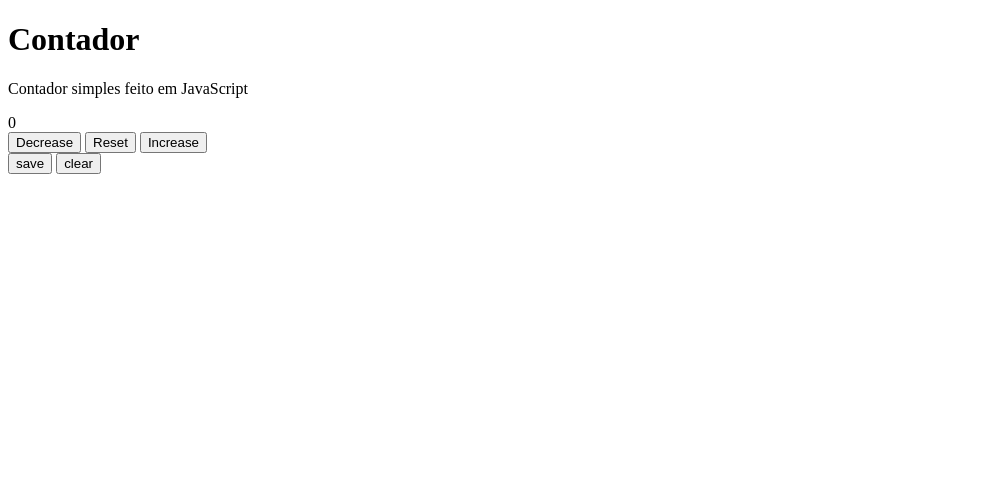
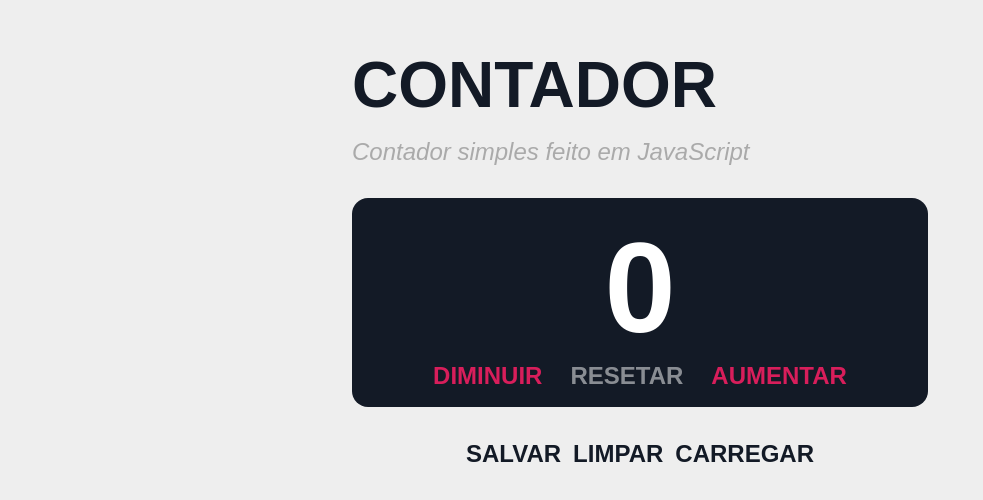
Before and after one commit to archmums/simple-counter, a plain HTML site: page index.html in a window 1280 px wide. Shown: the whole page, without its empty margins (0-983 px from the left). Drawn offline with Linux system fonts and the light colour scheme.

Commit message:
css da aplicação completo

```diff
--- a/index.html
+++ b/index.html
@@ -21,24 +21,28 @@
 		<div class="counter">
 			<div class="counter-value">0</div>
 			<div class="counter-controls">
-				<button>
-					<span>Decrease</span>
+				<button data-action="decrease">
+					<span>Diminuir</span>
 				</button>
-				<button>
-					<span>Reset</span>
+				<button data-action="reset">
+					<span>Resetar</span>
 				</button>
-				<button>
-					<span>Increase</span>
+				<button data-action="increase">
+					<span>Aumentar</span>
 				</button>
 			</div>
 		</div>
 		<div class="save">
 			<button data-action="save">
-				<span>save</span>
+				<span>Salvar</span>
 			</button>
 
 			<button data-action="clear">
-				<span>clear</span>
+				<span>Limpar</span>
+			</button>
+
+			<button data-action="load">
+				<span>Carregar</span>
 			</button>
 		</div>
 	</main>
--- a/main.css
+++ b/main.css
@@ -0,0 +1,112 @@
+:root {
+  --primary: #D81E5B;
+  --secondary: #8A4FFf;
+  --grey: #AAA;
+  --light: #EEE;
+  --dark: #131A26;
+
+}
+
+* {
+  box-sizing: border-box;
+  margin: 0;
+
+  font-family: 'Fira sans', sans-serif;
+
+}
+
+body {
+  background-color: var(--light);
+}
+
+main {
+  padding: 3rem 2rem;
+  max-width: 640px;
+  margin: 0 auto;
+}
+
+h1 {
+  color: var(--dark);
+  font-size: 4rem;
+  text-transform: uppercase;
+  margin-bottom: 1rem;
+}
+
+p {
+  color: var(--grey);
+  font-size: 1.5rem;
+  font-style: italic;
+  margin-bottom: 2rem;
+}
+
+.counter {
+  background-color: var(--dark);
+  padding: 1rem;
+  border-radius: 1rem;
+  color: white;
+}
+
+.counter-value {
+  font-size: 8rem;
+  font-weight: 600;
+  text-align: center;
+}
+
+.counter-controls {
+  display: flex;
+  justify-content: center;
+  align-items: center;
+  margin-top: 0 -0.5rem;
+}
+
+.counter-controls button {
+  margin: 0 0.5rem;
+}
+
+button {
+  appearance: none;
+  background: none;
+  border: none;
+  outline: none;
+
+  color: var(--primary);
+  font-size: 1.5rem;
+  font-weight: 700;
+  text-transform: uppercase;
+  cursor: pointer;
+
+  transition: 0.4s ease-out;
+}
+
+button span {
+  display: block;
+  transition: 0.4s ease-out;
+
+}
+
+button[data-action="reset"] {
+  color: white;
+  opacity: 0.5;
+}
+
+button[data-action="reset"]:hover {
+  opacity: 1;
+}
+
+.save {
+  margin-top: 2rem;
+  margin-left: -0.5rem;
+  margin-right: -0.5rem;
+
+  display: flex;
+  align-items: center;
+  justify-content: center;
+}
+
+.save button {
+  color: var(--dark);
+}
+
+button:active {
+  transform: scale(1.1);
+}
```
